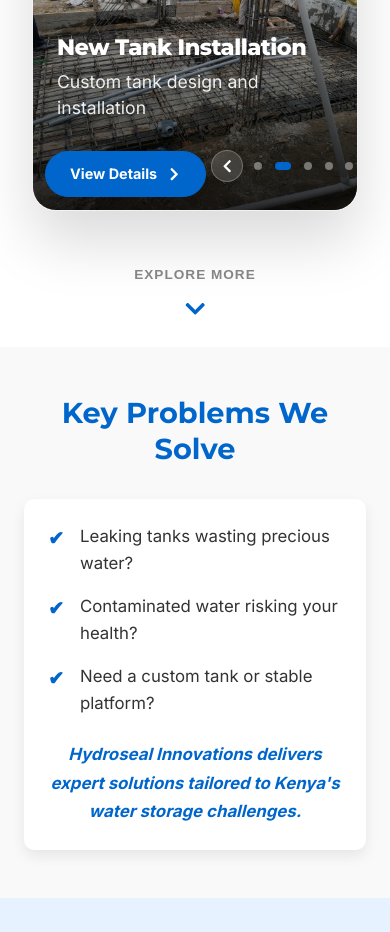
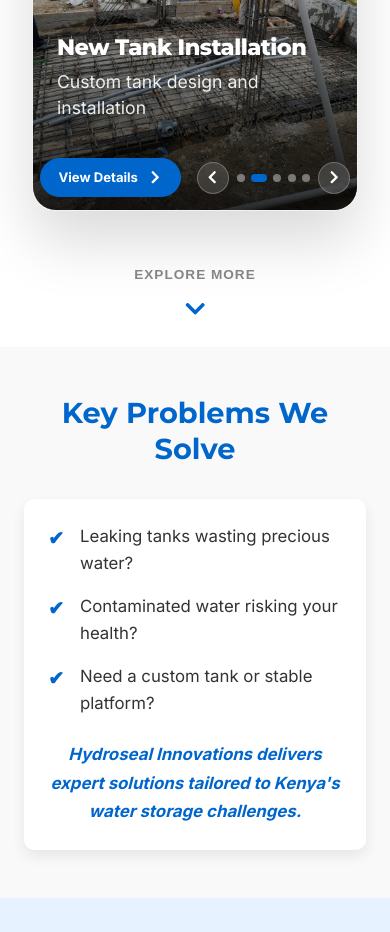
Before and after one commit to kan-215/Hydroseal, a React (Vite) app: page / in a window 390 px wide. Shown: the part 980-1912 px from the top of the page. Built offline with nearby package versions, Linux system fonts and the light colour scheme; no server answers; the database is empty.

Commit message:
UI: fix hero slider navigation buttons, view details button size, and quote page header overlap on mobile

```diff
--- a/styles/hero.module.scss
+++ b/styles/hero.module.scss
@@ -324,20 +324,20 @@ $radius-full: 9999px;
   gap: 0.6rem;
   background-color: $primary;
   color: $white;
-  padding: 0.7rem 1.6rem;
+  padding: 0.6rem 1.3rem; // Reduced from 0.7rem 1.6rem
   border-radius: $radius-full;
   font-weight: 700;
   transition: all 0.3s cubic-bezier(0.175, 0.885, 0.32, 1.275);
   border: 1px solid $primary;
   text-decoration: none;
-  font-size: 0.95rem;
+  font-size: 0.9rem; // Reduced from 0.95rem
   white-space: nowrap;
   box-shadow: 0 4px 12px rgba(0, 0, 0, 0.15);
-  margin-top: 1rem;
+  margin-top: 0; // Removed top margin to ensure alignment in flex container
 
   @media (max-width: 480px) {
-    padding: 0.6rem 1.5rem;
-    font-size: 0.9rem;
+    padding: 0.45rem 1.1rem; // Further reduced for tiny screens
+    font-size: 0.82rem;
   }
 
 
@@ -364,17 +364,20 @@ $radius-full: 9999px;
   bottom: 1.5rem;
   left: 0;
   right: 0;
-  padding: 0 1.5rem; // Reduced base padding for safety
+  padding: 0 1.5rem;
   display: flex;
-  justify-content: space-between;
+  flex-direction: row;
+  flex-wrap: nowrap;
+  justify-content: center; // Centered instead of space-between
+  gap: 2rem; // Base gap
   align-items: center;
-  z-index: 5;
+  z-index: 10;
   box-sizing: border-box;
 
   @media (max-width: 480px) {
-    padding: 0 0.75rem;
+    padding: 0 0.5rem;
     bottom: 0.8rem;
-    gap: 0.3rem;
+    gap: 1rem; // Reduced gap for small screens
   }
 }
 
@@ -386,7 +389,7 @@ $radius-full: 9999px;
   gap: 1.2rem;
 
   @media (max-width: 480px) {
-    gap: 0.7rem;
+    gap: 0.5rem; // Reduced from 0.7rem
   }
 }
 
@@ -428,6 +431,10 @@ $radius-full: 9999px;
 .dots {
   display: flex;
   gap: 0.8rem;
+
+  @media (max-width: 480px) {
+    gap: 0.4rem; // Reduced gap for dots on mobile
+  }
 }
 
 .dot {
@@ -480,9 +487,4 @@ $radius-full: 9999px;
     font-size: 1.4rem;
     color: $primary;
   }
-
-  &:hover {
-    color: $primary;
-    transform: translateY(5px);
-  }
 }
--- a/styles/quote.module.scss
+++ b/styles/quote.module.scss
@@ -1,70 +1,18 @@
 .formContainer {
-    width: 80%;
-    margin: 0 auto;
-    max-width: 600px;
-    padding: 2rem;
-    background: #f9f9f9;
-    border-radius: 10px;
-    box-shadow: 0 0 10px rgba(0, 0, 0, 0.1);
-
-    form {
-      display: flex;
-      flex-direction: column;
-      gap: 1.5rem;
-    }
-
-    label {
-      font-weight: bold;
-    }
-
-    input,
-    select,
-    button {
-      padding: 0.75rem;
-      font-size: 1rem;
-      border: 1px solid #ccc;
-      border-radius: 5px;
-    }
-
-    button {
-      background-color: #00b4d8;
-      color: #fff;
-      border: none;
-      cursor: pointer;
-      transition: background-color 0.3s ease;
-
-      &:hover {
-        background-color: #0077b6;
-      }
-    }
-
-    .toggleButton {
-      background-color: #f1f1f1;
-      color: #00b4d8;
-      border: 1px solid #ccc;
-      cursor: pointer;
-      padding: 0.5rem;
-      border-radius: 5px;
-      transition: background-color 0.3s ease;
-
-      &:hover {
-        background-color: #f0f0f0;
-      }
-    }
-
-    .servicesSelect {
-      display: block;
-      margin-top: 1rem;
-    }
-  }.formContainer {
   width: 90%;
   max-width: 700px;
-    margin: 0 auto;
+  margin: 100px auto 3rem; // Added top margin for header clearance
   padding: 2.5rem;
   background: #ffffff;
   border-radius: 12px;
   box-shadow: 0 4px 20px rgba(0, 0, 0, 0.1);
   font-family: 'Arial', sans-serif;
+
+  @media (max-width: 768px) {
+    margin-top: 80px;
+    padding: 1.5rem;
+    width: 95%;
+  }
 }
 
   .formTitle {
```
Also changed, not shown: components/Hero.tsx (line endings or trailing spaces). Lines whose indentation alone changed are shown as unchanged.
